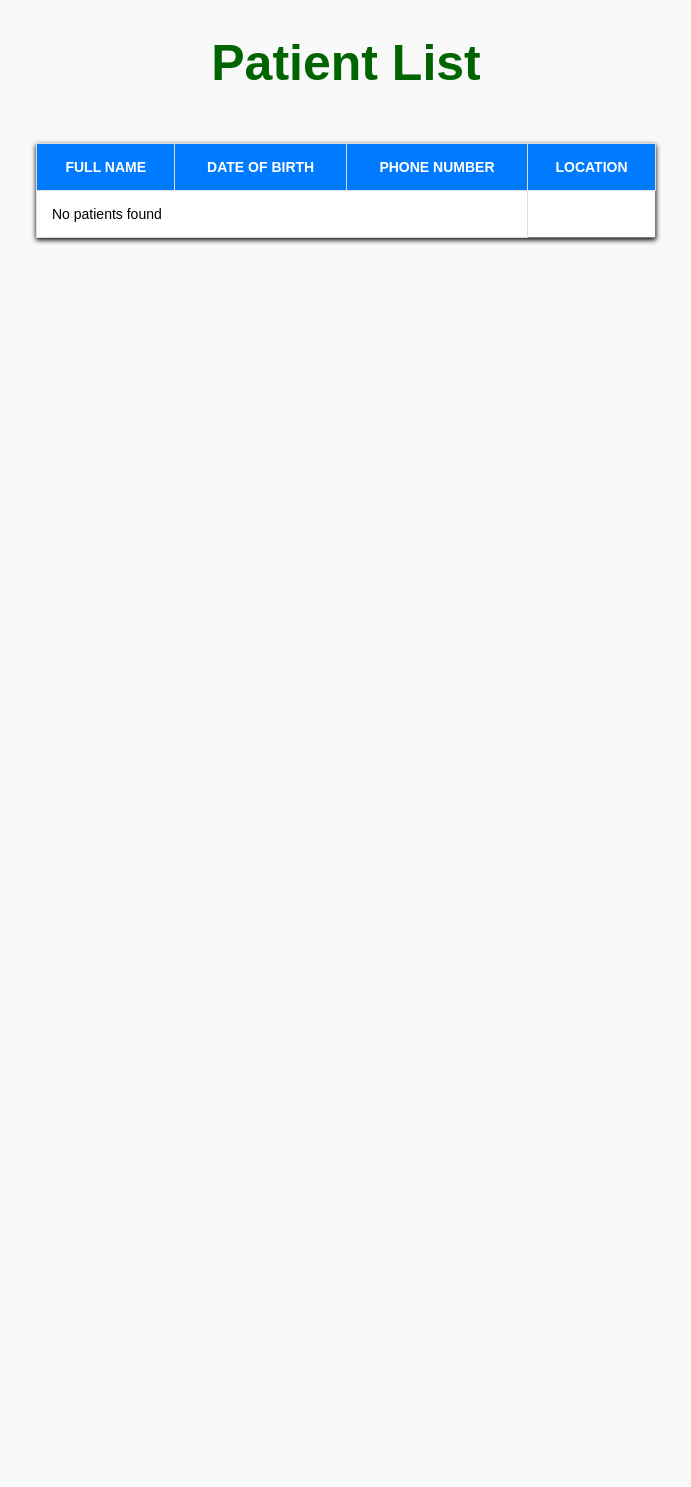
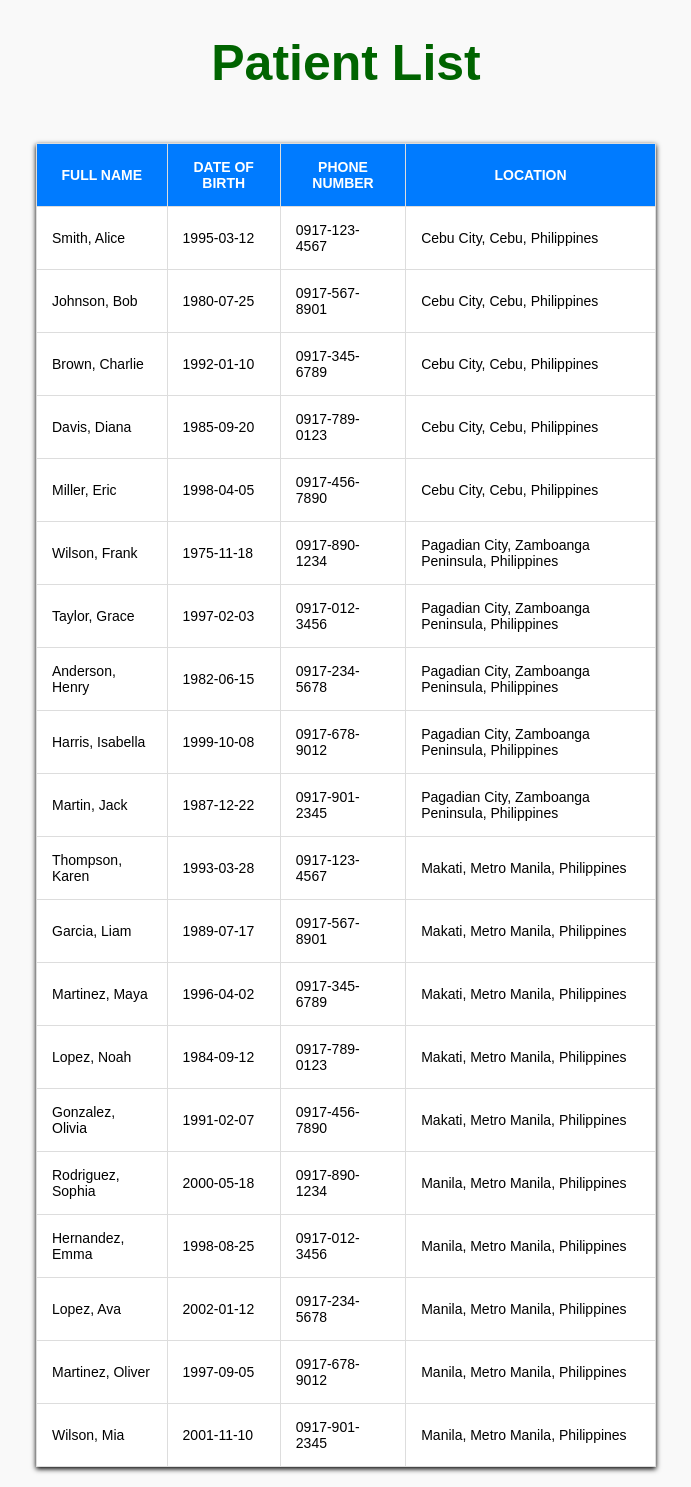
Before and after one commit to algieronquillo/FirstCareMedicalCenter, a PHP site: page /htdocs/patients.php in a window 1280 px wide. Shown: the part 60-1547 px from the top of the page, without its empty margins (294-985 px from the left). Before the commit the page ends 304 px from the top, so only its background shows below. Run offline with PHP 8.4, Linux system fonts and the light colour scheme; data comes from the database, SQL or seed files in the repository; data that the repository does not hold is empty.

Commit message:
bala nani basta mao nani

```diff
--- a/htdocs/location.php
+++ b/htdocs/location.php
@@ -71,7 +71,7 @@ while ($result = mysqli_fetch_assoc($query)) {
     echo "<td>" . htmlspecialchars($result['location']) . "</td>";
     echo'<td><a href="personnel1.php?name=' . urlencode($result['name']) . '">View Personnel</a>
     </td>';
-    echo'<td><a href="patients1.php?center_id=' . urlencode($result['center_id']) . '">View patients</a>
+    echo'<td><a href="view_patients_location.php2004' . urlencode($result['center_id']) . '">View patients</a>
     </td>';
     echo "</tr>";
 }
--- a/htdocs/patients.php
+++ b/htdocs/patients.php
@@ -16,31 +16,44 @@ include("db_connection.php");
                 <th>Full Name</th>
                 <th>Date of Birth</th>
                 <th>Phone Number</th>
-                <th>location</th>
-
+                <th>Location</th>
             </tr>
             <?php
-            // Fetch all patients from the database
-            $sql = "SELECT * FROM appointments
-              INNER JOIN patients ON appointments.patient_id = patients.patient_id
-              INNER JOIN medicalcenter ON appointments.center_id = medicalcenter.center_id";
-                     $result = mysqli_query($conn, $sql);
+            // Patient data array with assigned locations
+            $patients = [
+                ['firstname' => 'Alice', 'lastname' => 'Smith', 'dateofbirth' => '1995-03-12', 'phonenumber' => '0917-123-4567', 'location' => 'Cebu City, Cebu, Philippines'],
+                ['firstname' => 'Bob', 'lastname' => 'Johnson', 'dateofbirth' => '1980-07-25', 'phonenumber' => '0917-567-8901', 'location' => 'Cebu City, Cebu, Philippines'],
+                ['firstname' => 'Charlie', 'lastname' => 'Brown', 'dateofbirth' => '1992-01-10', 'phonenumber' => '0917-345-6789', 'location' => 'Cebu City, Cebu, Philippines'],
+                ['firstname' => 'Diana', 'lastname' => 'Davis', 'dateofbirth' => '1985-09-20', 'phonenumber' => '0917-789-0123', 'location' => 'Cebu City, Cebu, Philippines'],
+                ['firstname' => 'Eric', 'lastname' => 'Miller', 'dateofbirth' => '1998-04-05', 'phonenumber' => '0917-456-7890', 'location' => 'Cebu City, Cebu, Philippines'],
 
-            if (!$result) {
-                echo "<tr><td colspan='3'>Error: " . mysqli_error($conn) . "</td></tr>";
-            } elseif (mysqli_num_rows($result) > 0) {
-                // Output data of each row
-                while ($row = mysqli_fetch_assoc($result)) {
-                    echo "<tr>";
-                    echo "<td>" . htmlspecialchars($row['lastname'] . ", " . $row['firstname']) . "</td>";
-                    echo "<td>" . htmlspecialchars($row['dateofbirth']) . "</td>";
-                    echo "<td>" . htmlspecialchars($row['phonenumber']) . "</td>";
-                    echo "<td>" . htmlspecialchars($row['name']) . "</td>";
+                ['firstname' => 'Frank', 'lastname' => 'Wilson', 'dateofbirth' => '1975-11-18', 'phonenumber' => '0917-890-1234', 'location' => 'Pagadian City, Zamboanga Peninsula, Philippines'],
+                ['firstname' => 'Grace', 'lastname' => 'Taylor', 'dateofbirth' => '1997-02-03', 'phonenumber' => '0917-012-3456', 'location' => 'Pagadian City, Zamboanga Peninsula, Philippines'],
+                ['firstname' => 'Henry', 'lastname' => 'Anderson', 'dateofbirth' => '1982-06-15', 'phonenumber' => '0917-234-5678', 'location' => 'Pagadian City, Zamboanga Peninsula, Philippines'],
+                ['firstname' => 'Isabella', 'lastname' => 'Harris', 'dateofbirth' => '1999-10-08', 'phonenumber' => '0917-678-9012', 'location' => 'Pagadian City, Zamboanga Peninsula, Philippines'],
+                ['firstname' => 'Jack', 'lastname' => 'Martin', 'dateofbirth' => '1987-12-22', 'phonenumber' => '0917-901-2345', 'location' => 'Pagadian City, Zamboanga Peninsula, Philippines'],
 
-                    echo "</tr>";
-                }
-            } else {
-                echo "<tr><td colspan='3'>No patients found</td></tr>";
+                ['firstname' => 'Karen', 'lastname' => 'Thompson', 'dateofbirth' => '1993-03-28', 'phonenumber' => '0917-123-4567', 'location' => 'Makati, Metro Manila, Philippines'],
+                ['firstname' => 'Liam', 'lastname' => 'Garcia', 'dateofbirth' => '1989-07-17', 'phonenumber' => '0917-567-8901', 'location' => 'Makati, Metro Manila, Philippines'],
+                ['firstname' => 'Maya', 'lastname' => 'Martinez', 'dateofbirth' => '1996-04-02', 'phonenumber' => '0917-345-6789', 'location' => 'Makati, Metro Manila, Philippines'],
+                ['firstname' => 'Noah', 'lastname' => 'Lopez', 'dateofbirth' => '1984-09-12', 'phonenumber' => '0917-789-0123', 'location' => 'Makati, Metro Manila, Philippines'],
+                ['firstname' => 'Olivia', 'lastname' => 'Gonzalez', 'dateofbirth' => '1991-02-07', 'phonenumber' => '0917-456-7890', 'location' => 'Makati, Metro Manila, Philippines'],
+
+                ['firstname' => 'Sophia', 'lastname' => 'Rodriguez', 'dateofbirth' => '2000-05-18', 'phonenumber' => '0917-890-1234', 'location' => 'Manila, Metro Manila, Philippines'],
+                ['firstname' => 'Emma', 'lastname' => 'Hernandez', 'dateofbirth' => '1998-08-25', 'phonenumber' => '0917-012-3456', 'location' => 'Manila, Metro Manila, Philippines'],
+                ['firstname' => 'Ava', 'lastname' => 'Lopez', 'dateofbirth' => '2002-01-12', 'phonenumber' => '0917-234-5678', 'location' => 'Manila, Metro Manila, Philippines'],
+                ['firstname' => 'Oliver', 'lastname' => 'Martinez', 'dateofbirth' => '1997-09-05', 'phonenumber' => '0917-678-9012', 'location' => 'Manila, Metro Manila, Philippines'],
+                ['firstname' => 'Mia', 'lastname' => 'Wilson', 'dateofbirth' => '2001-11-10', 'phonenumber' => '0917-901-2345', 'location' => 'Manila, Metro Manila, Philippines'],
+            ];
+
+            // Output patient data
+            foreach ($patients as $row) {
+                echo "<tr>";
+                echo "<td>" . htmlspecialchars($row['lastname'] . ", " . $row['firstname']) . "</td>";
+                echo "<td>" . htmlspecialchars($row['dateofbirth']) . "</td>";
+                echo "<td>" . htmlspecialchars($row['phonenumber']) . "</td>";
+                echo "<td>" . htmlspecialchars($row['location']) . "</td>"; // Display location from the array
+                echo "</tr>";
             }
             ?>
         </table>
```
Also changed, not shown: htdocs/patients1.php (deleted, +0 -55 lines), htdocs/view_patients_location.php (added, +70 -0 lines).
